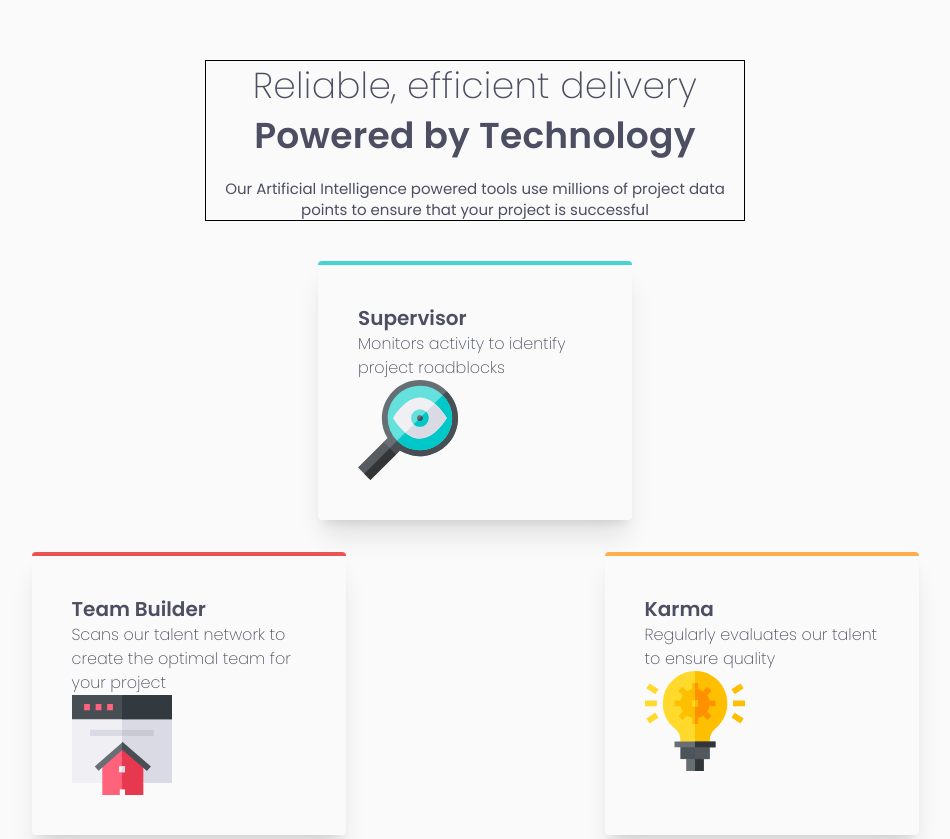
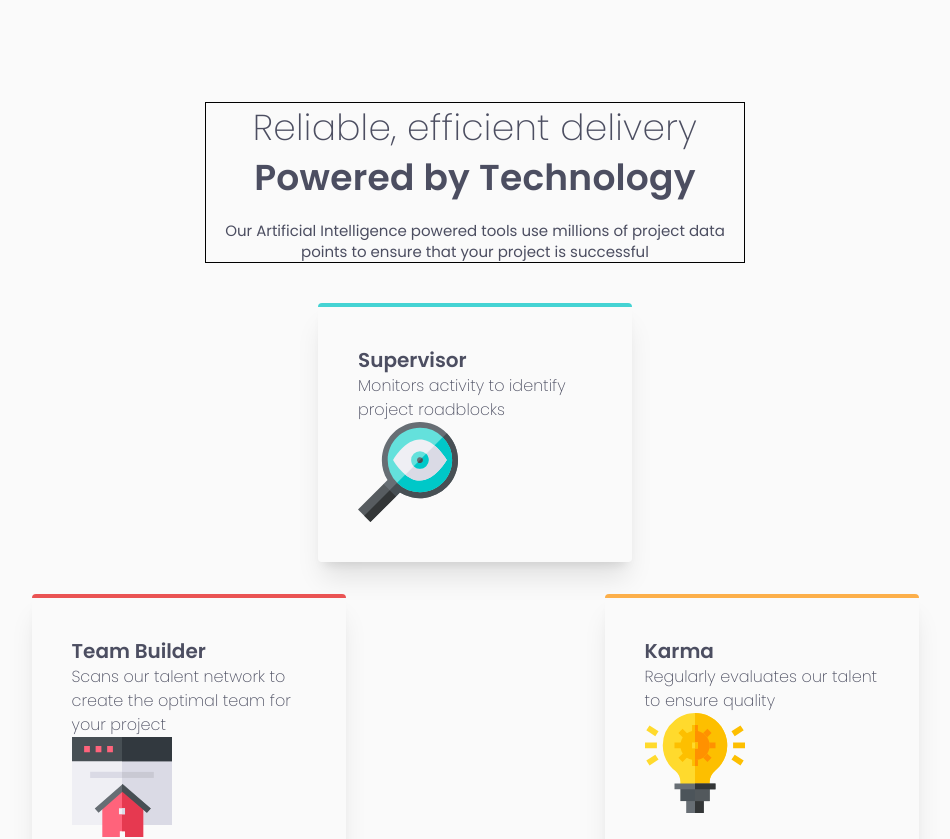
Before and after one commit to BlonoBuccellati/fm-four-card-feature-section, a Next.js app: page / in a window 1280 px wide. Shown: the top 839 px of the page, without its empty margins (165-1115 px from the left). Built offline with nearby package versions, Linux system fonts and the light colour scheme.

Commit message:
style:レスポンシブレイアウト完成

```diff
--- a/src/app/page.tsx
+++ b/src/app/page.tsx
@@ -7,7 +7,7 @@ import IconTeamBuilder from "@/assets/images/icon-team-builder.svg";
 export default function Home() {
   return (
     <div className="font-poppins text-neutral-gray-500 min-h-screen bg-[#FAFAFA] font-thin">
-      <div className="m-auto flex w-[90%] flex-col gap-10 pt-15">
+      <div className="m-auto flex w-[90%] flex-col gap-10 pt-[clamp(60px,10.5vw,102px)]">
         {/* ヒーローセクション？ */}
         <section className="text-preset-1 mx-auto flex max-w-[540px] flex-col gap-4 border border-black text-center">
           <h1 className="">
```
